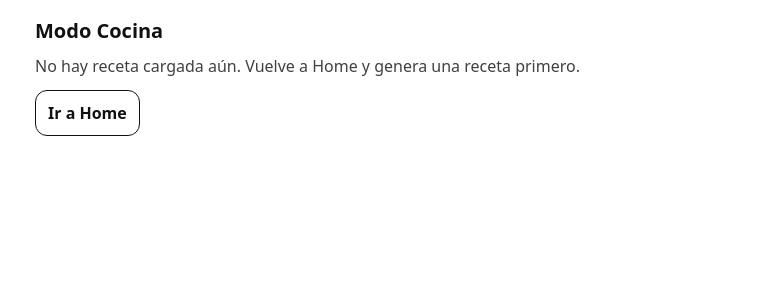
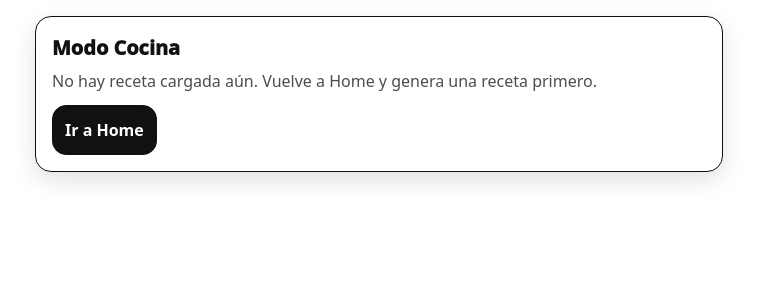
Before and after one commit to lucashel-design/lucca-fuerte-cocina, a Next.js app: page /cook in a window 1280 px wide. Shown: the top 300 px of the page, without its empty margins (261-1018 px from the left). Built offline with nearby package versions, Linux system fonts and the light colour scheme.

Commit message:
aplicar state en cook

```diff
--- a/src/app/cook/page.tsx
+++ b/src/app/cook/page.tsx
@@ -2,6 +2,7 @@
 
 import { useEffect, useMemo, useRef, useState } from "react";
 import CoachDock from "@/src/components/CoachDock";
+import State from "@/src/components/ui/State";
 import { RecipeV1Schema, type RecipeV1 } from "@/src/lib/recipe/schema";
 
 const KEY = "lucca_current_recipe_v1";
@@ -287,7 +288,6 @@ export default function CookPage() {
           } catch {}
 
           beep();
-
           setJustFinished(true);
 
           // ✅ Analytics: terminó el timer
@@ -310,26 +310,17 @@ export default function CookPage() {
     // eslint-disable-next-line react-hooks/exhaustive-deps
   }, [running]);
 
+  // ✅ Consistencia visual: State cuando no hay receta
   if (!recipe) {
     return (
-      <main style={{ maxWidth: 720, margin: "0 auto", padding: 16 }}>
-        <h1 style={{ fontSize: 20, fontWeight: 800, marginBottom: 8 }}>Modo Cocina</h1>
-        <p style={{ opacity: 0.8, marginBottom: 12 }}>
-          No hay receta cargada aún. Vuelve a Home y genera una receta primero.
-        </p>
-        <a
-          href="/"
-          style={{
-            display: "inline-block",
-            border: "1px solid #111",
-            padding: "10px 12px",
-            borderRadius: 12,
-            fontWeight: 800,
-          }}
-        >
-          Ir a Home
-        </a>
-      </main>
+      <State
+        title="Modo Cocina"
+        message="No hay receta cargada aún. Vuelve a Home y genera una receta primero."
+        actionLabel="Ir a Home"
+        onAction={() => {
+          window.location.href = "/";
+        }}
+      />
     );
   }
 
@@ -379,7 +370,6 @@ export default function CookPage() {
                 if (!running) unlockAudio();
                 setJustFinished(false);
 
-                // ✅ Analytics: start/pause
                 track(running ? "timer_pause" : "timer_start", {
                   stepIdx,
                   total: recipe.steps.length,
@@ -404,7 +394,6 @@ export default function CookPage() {
 
             <button
               onClick={() => {
-                // ✅ Analytics: reset
                 track("timer_reset", {
                   stepIdx,
                   total: recipe.steps.length,
@@ -436,13 +425,11 @@ export default function CookPage() {
           onClick={() => {
             setJustFinished(false);
 
-            // Si estoy en el primer paso, volver significa volver a Preparación
             if (stepIdx === 0) {
               window.location.href = "/prep";
               return;
             }
 
-            // Si no, retrocedo un paso normal
             setStepIdx((i) => Math.max(0, i - 1));
           }}
           disabled={!recipe || total <= 0}
@@ -502,7 +489,6 @@ export default function CookPage() {
             ))}
           </ul>
 
-          {/* ✅ Nuevo: Story 1080x1920 */}
           <button
             onClick={() => {
               try {
```
